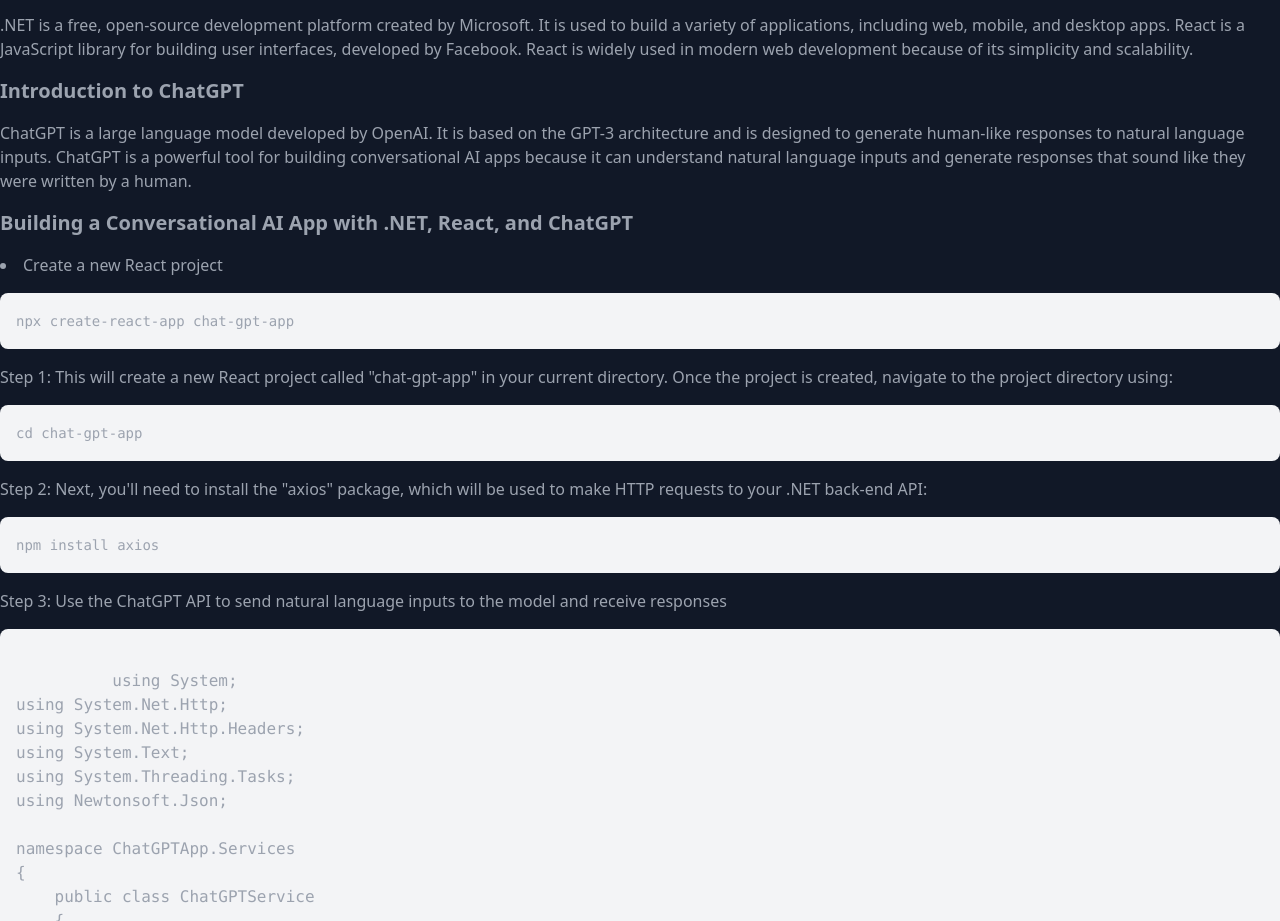
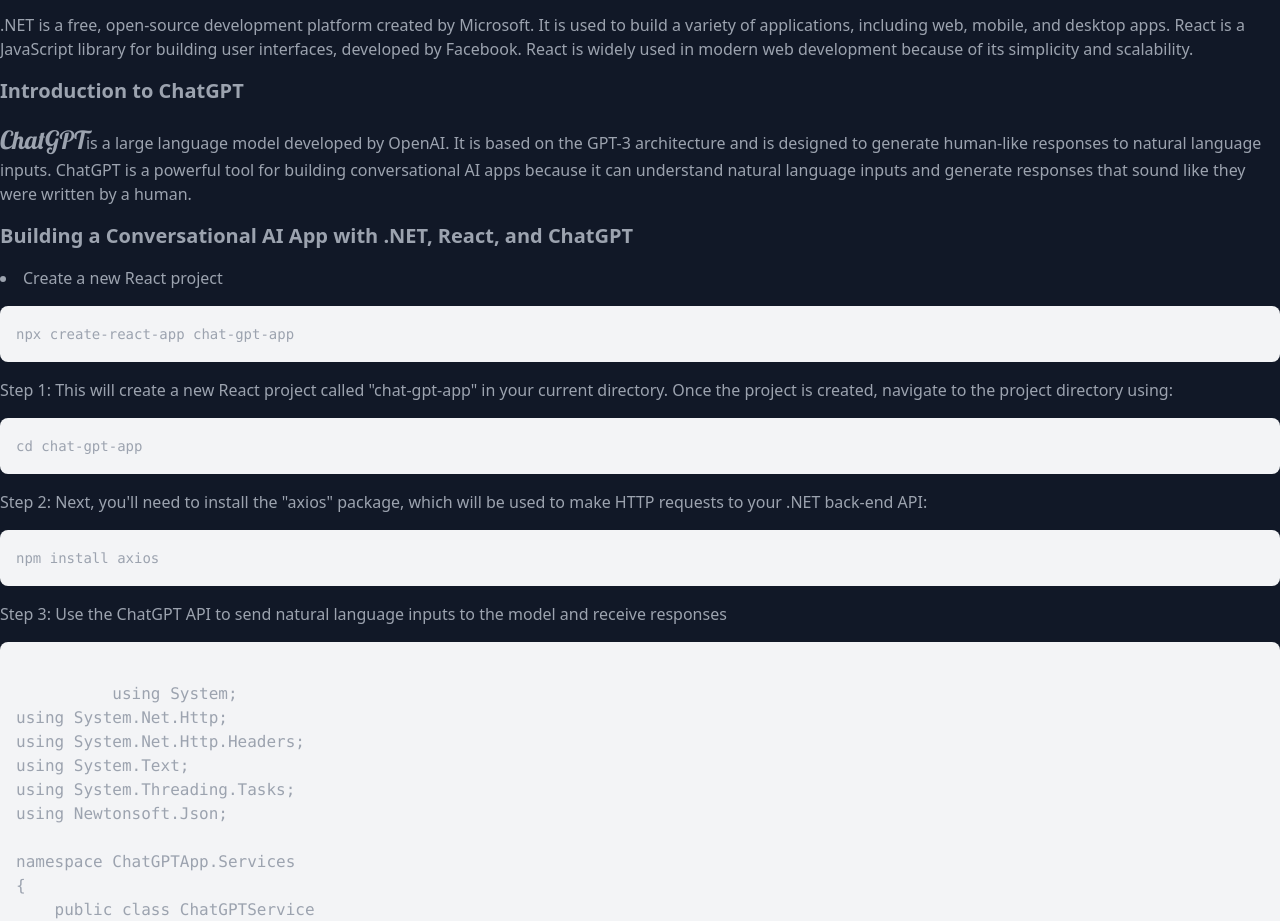
Before and after one commit to hereshecodes/hereshecodes.app, a React (Create React App) app: page / in a window 1280 px wide. Shown: the part 1740-2661 px from the top of the page. Built offline with nearby package versions, Linux system fonts and the light colour scheme.

Commit message:
Update Blog.js

```diff
--- a/src/components/Blog.js
+++ b/src/components/Blog.js
@@ -25,7 +25,7 @@
       </p>
       <h2 className="text-xl font-bold my-4">Introduction to ChatGPT</h2>
       <p>
-        ChatGPT is a large language model developed by OpenAI. It is based on
+        <a href="https://www.chat.openai.com">ChatGPT</a>is a large language model developed by OpenAI. It is based on
         the GPT-3 architecture and is designed to generate human-like responses
         to natural language inputs. ChatGPT is a powerful tool for building
         conversational AI apps because it can understand natural language inputs
```
